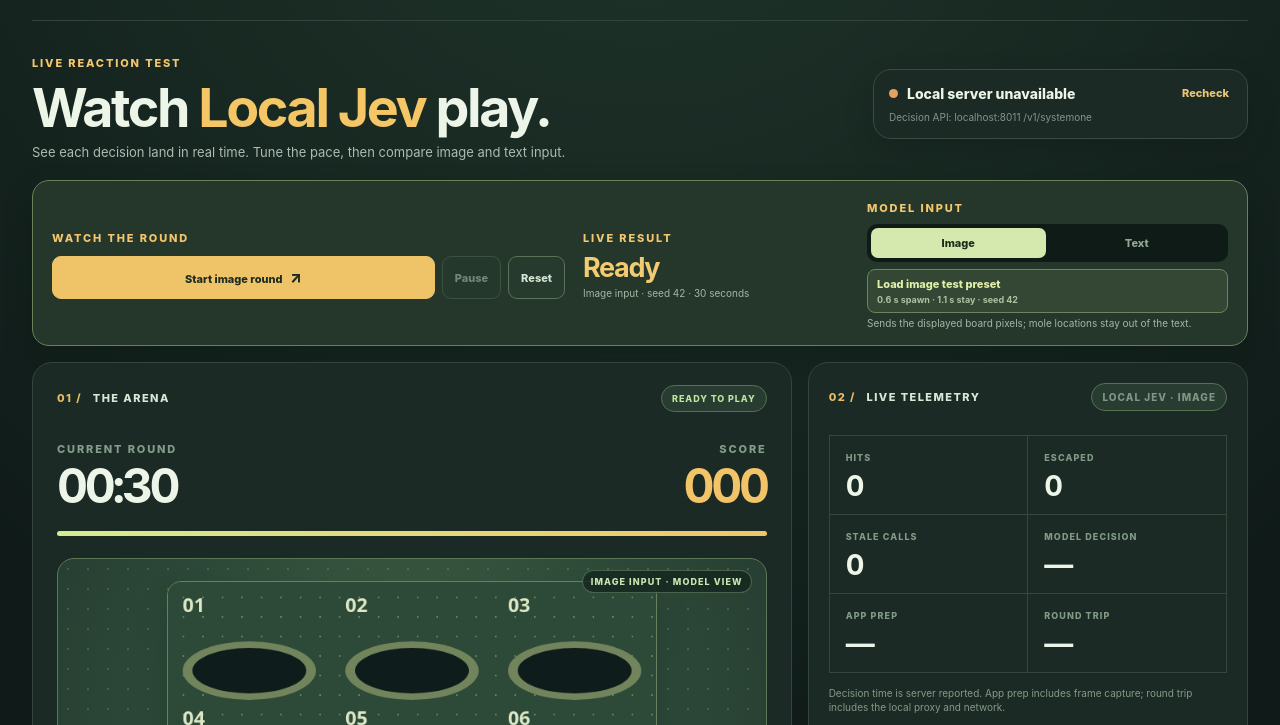
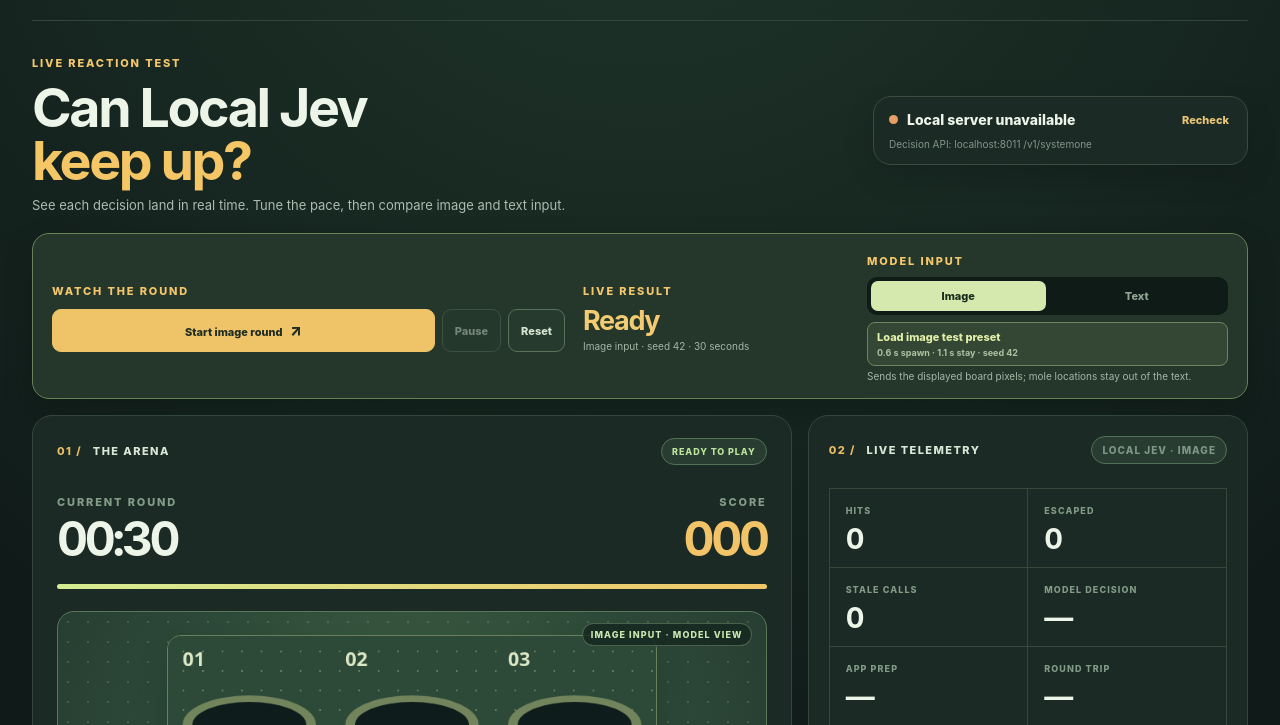
Before and after one commit to WindChimeRan/whack-a-mole-jav, a website: page index.html in a window 1280 px wide. Shown: the part 55-780 px from the top of the page. Drawn offline with Linux system fonts and the light colour scheme; no server answers.

Commit message:
Restore question-style Local Jev title

```diff
--- a/index.html
+++ b/index.html
@@ -18,7 +18,7 @@
     <section class="intro">
       <div>
         <p class="eyebrow">LIVE REACTION TEST</p>
-        <h1>Watch <em>Local Jev</em> play.</h1>
+        <h1>Can Local Jev<br><em>keep up?</em></h1>
         <p class="intro-copy">See each decision land in real time. Tune the pace, then compare image and text input.</p>
       </div>
       <div class="connection-card">
```
